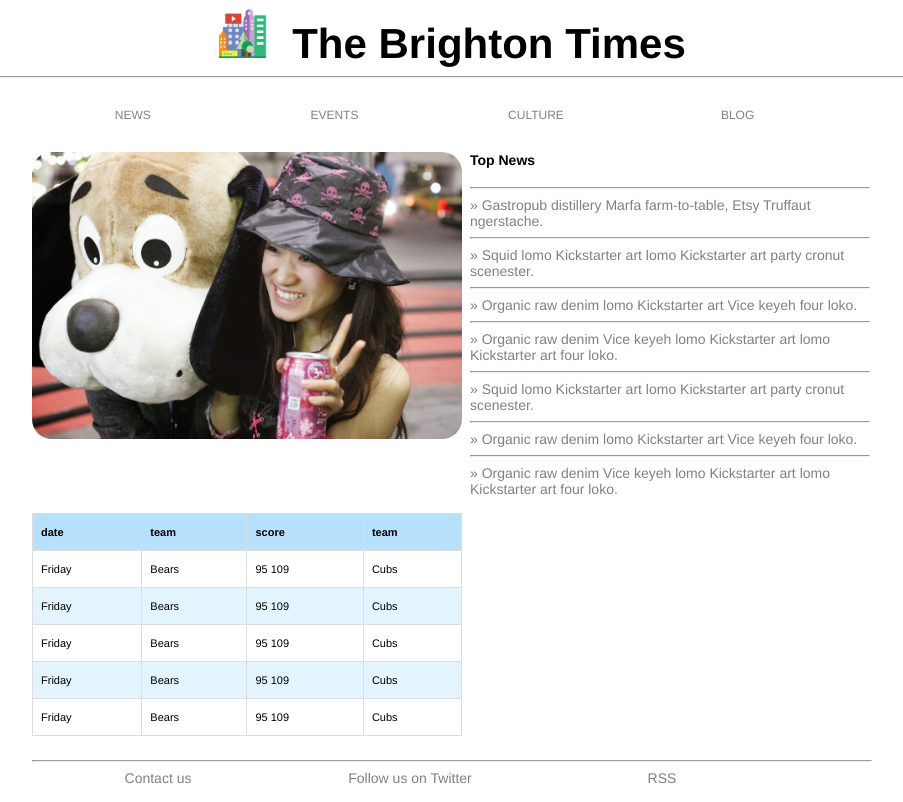
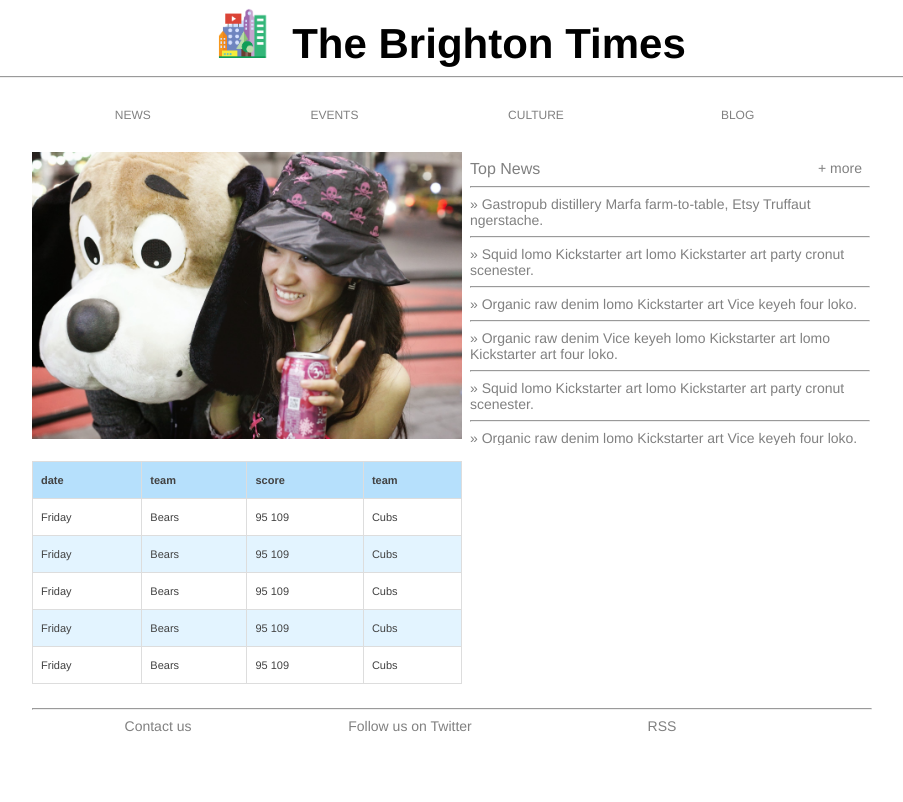
Before and after one commit to vipsyP/portfolio-vimal-, a plain HTML site: page portfolio.html in a window 1280 px wide. Shown: the whole page, without its empty margins (188-1091 px from the left). Drawn offline with Linux system fonts and the light colour scheme.

Commit message:
scroll top news, add top margin for top news

```diff
--- a/css/style.css
+++ b/css/style.css
@@ -72,25 +72,18 @@
 	width:100%;
 	height:auto;
 	float: left;
-	border-radius: 20px;
 }
 
 
 .top-news-list {
 	float:left;
-	margin-top: 0px;
+	margin-top: 8px;
 	padding-left: 8px;
 	list-style-type: none;
-	overflow: hidden;
-	max-width: 100%;
 	max-width: 400;
+	max-height:285;
+	overflow: scroll;
 
-}
-
-
-.top-news-list h4 {
-	margin-top: 0px;
-	padding-top:0px;
 }
 
 
@@ -100,6 +93,21 @@
 
 }
 
+
+.top-news-list p {
+	font-size: 16px;
+	display:inline;
+	color:gray;
+}
+
+.more {
+	margin-top: 0px;
+	padding-top:0px;
+	text-align:right;
+	float:right;
+	margin-right:8px;
+
+}
 
 .top-news-item a {
 	text-decoration: none;
@@ -121,16 +129,19 @@
 	text-align: left;
 	padding: 12px 8px ;
 	font-size: 11px;
+	color: #424242;
 }
 
 
 .team-scores th {
 background: rgba(119, 196, 248, 0.418);
+
 }
 
 
 .team-scores tr:nth-child(odd) {
 	background: rgba(189, 229, 255, 0.418);
+
 }
 
 
--- a/portfolio.html
+++ b/portfolio.html
@@ -47,9 +47,9 @@
 			<!-- SECTION TOP NEWS-->
 			<section class="top-news">
 				<ul class="top-news-list">
-
 					<li class="top-news-item">
-						<h4>Top News</h4>
+						<p>Top News</p>
+						<a class= "more" href="default.asp">+ more</a>
 					</li>
 					<hr/>
 					<li class="top-news-item">
```
